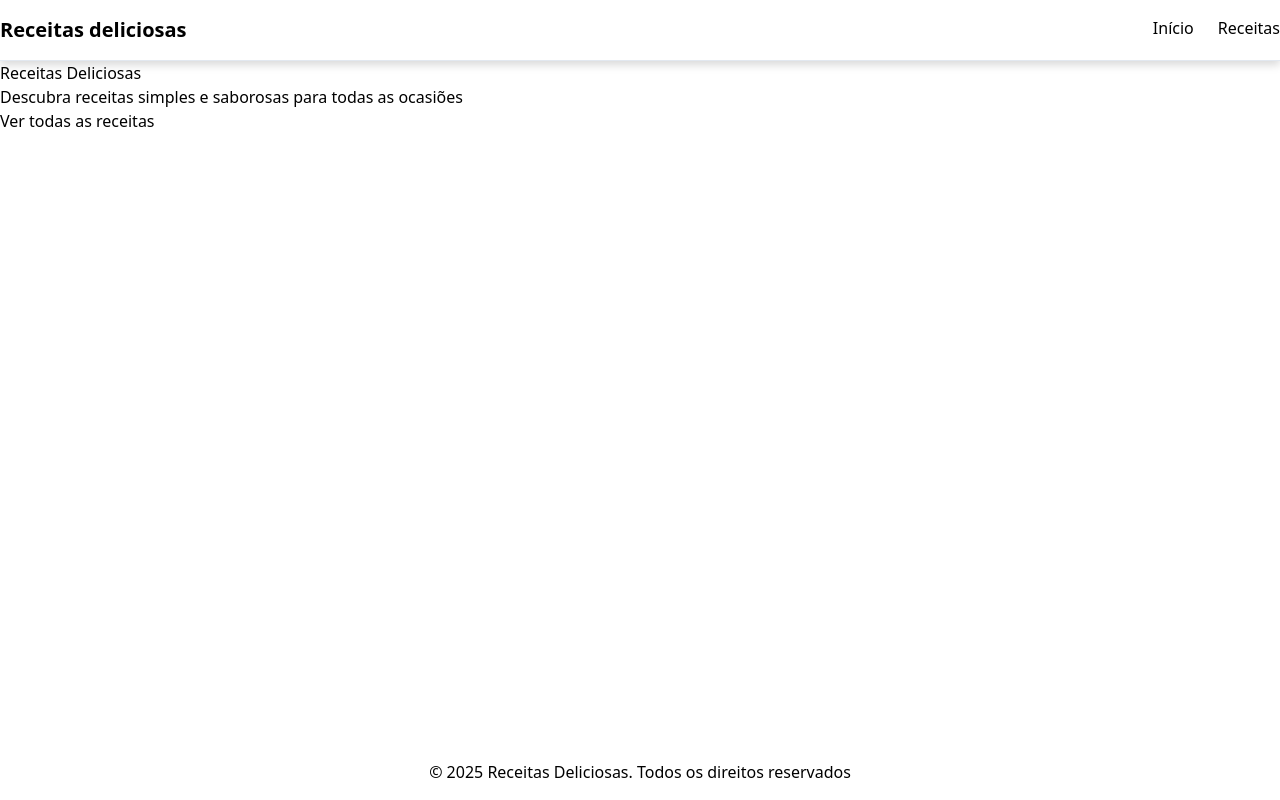
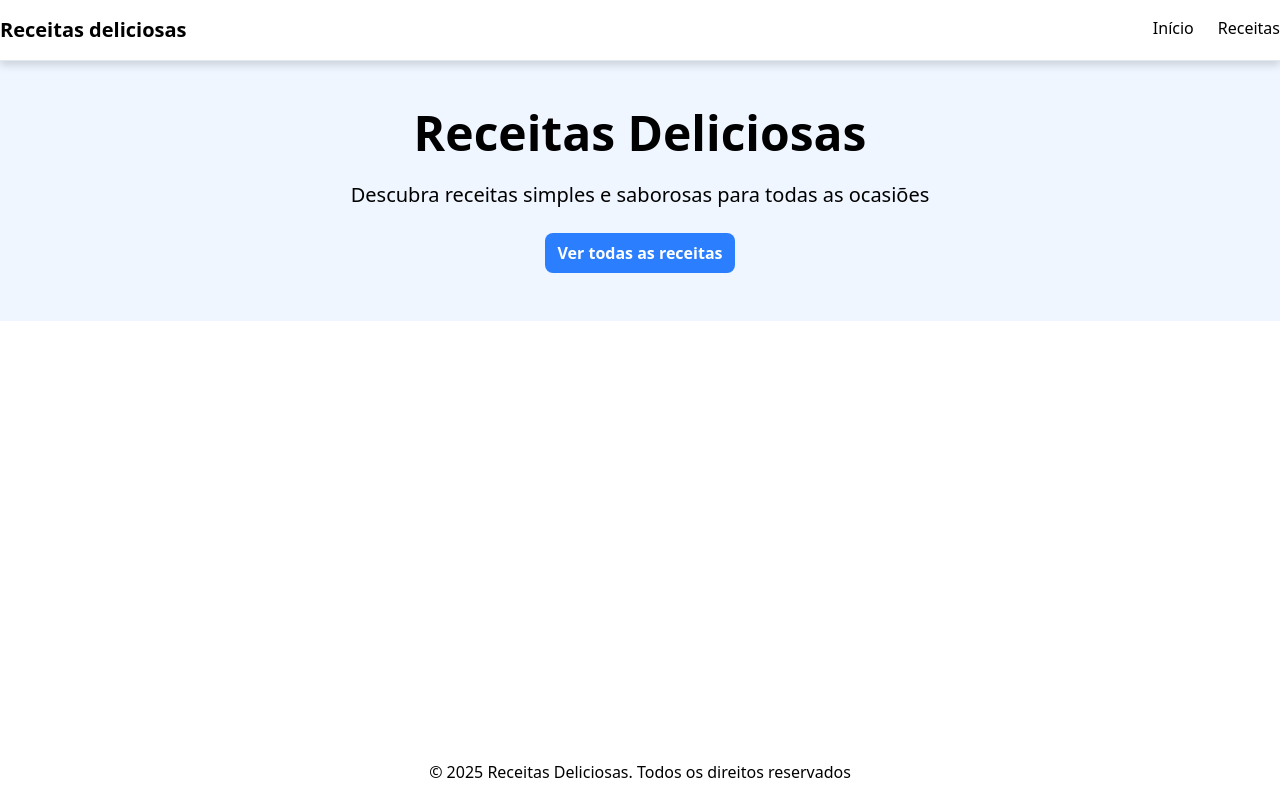
Before and after one commit to rafa-lsc/receitas-byron, a Next.js app: page / in a window 1280 px wide. Built offline with nearby package versions, Linux system fonts and the light colour scheme.

Commit message:
feat: adiciona estilos da secao hero

```diff
--- a/src/app/page.tsx
+++ b/src/app/page.tsx
@@ -3,19 +3,18 @@ import Link from "next/link";
 export default function Home() {
   return (
     <main className="flex-grow">
-      <div className="container mx-auto">
-        {/* Seção hero */}
+      {/* Seção hero */}
 
-        <section>
-          <h1>Receitas Deliciosas</h1>
-          <p>Descubra receitas simples e saborosas para todas as ocasiões</p>
+      <section className="bg-blue-50 py-12">
+        <div className="container mx-auto flex flex-col gap-6 items-center">
+          <h1 className="text-5xl font-bold">Receitas Deliciosas</h1>
+          <p className="text-xl">Descubra receitas simples e saborosas para todas as ocasiões</p>
 
-          <Link href="/receitas">
+          <Link className="bg-blue-500 text-white font-bold rounded-lg px-3 py-2" href="/receitas">
             Ver todas as receitas
           </Link>
-        </section>
-
-      </div>
+        </div>
+      </section>
     </main>
   );
 }
--- a/src/components/Header/index.tsx
+++ b/src/components/Header/index.tsx
@@ -7,11 +7,11 @@ export default function Header() {
         <Link className="text-xl font-bold hover:scale-105 transition-all" href="/">Receitas deliciosas</Link>
 
         <nav className="flex gap-6">
-          <Link className="hover:text-orange-500 transition-colors" href="/">
+          <Link className="hover:text-blue-500 transition-colors" href="/">
             Início
           </Link>
 
-          <Link className="hover:text-orange-500 transition-colors" href="/receitas">
+          <Link className="hover:text-blue-500 transition-colors" href="/receitas">
             Receitas
           </Link>
         </nav>
```
